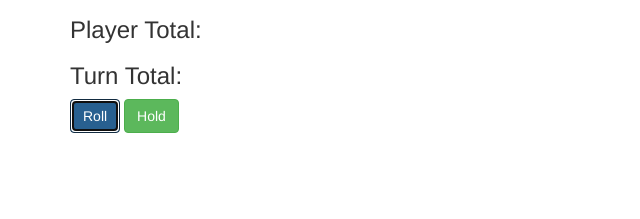
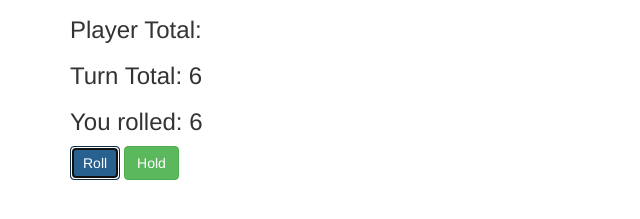
Before and after one commit to ekillops/pig-dice, a plain HTML site: page index.html in a window 1280 px wide. Both pictures are taken after a click on the button "Roll". Shown: the part 63-282 px from the top of the page, without its empty margins (0-640 px from the left). Drawn offline with Linux system fonts and the light colour scheme.

Commit message:
Adds Diceroll and tally and hold functionality

```diff
--- a/index.html
+++ b/index.html
@@ -21,6 +21,10 @@
         <h3>Turn Total: <span id="turnTotal"></span></h3>
       </div>
 
+      <div id="diceResult">
+        <h3>You rolled: <span id="dieRoll"></span></h3>
+      </div>
+
       <button id="roll" class="btn btn-primary">Roll</button>
       <button id="hold" class="btn btn-success">Hold</button>
 
--- a/js/scripts.js
+++ b/js/scripts.js
@@ -0,0 +1,59 @@
+/*Back End*/
+
+
+//Taken from stackoverflow: generate a random integer
+function getRandomInt(min, max) {
+    return Math.floor(Math.random() * (max - min + 1)) + min;
+}
+
+function rollD6() {
+  roll = getRandomInt(1, 6);
+  return roll;
+}
+
+
+
+/*Front End*/
+
+
+
+$(document).ready(function(){
+
+  //Initial variables to hold turn score and player score
+  var playerTotal = 0;
+
+  var turnTotal = 0;
+
+
+
+  //Roll button click
+  $("button#roll").click(function(){
+
+    //Roll die
+    var dieRoll = rollD6();
+    //Display roll result to dieRoll span
+    $("#dieRoll").text(dieRoll);
+
+
+    //Add dieRoll to turnTotal
+    turnTotal += dieRoll;
+    //Display result to turnTotal span
+    $("#turnTotal").text(turnTotal);
+
+  });
+
+  //Hold button click
+  $("button#hold").click(function(){
+
+    //Add turn total to player score
+    playerTotal += turnTotal;
+    //Display result to playerTotal span
+    $("#playerTotal").text(playerTotal);
+
+    $("#dieRoll, #turnTotal").empty();
+
+
+  });
+
+
+});
```
